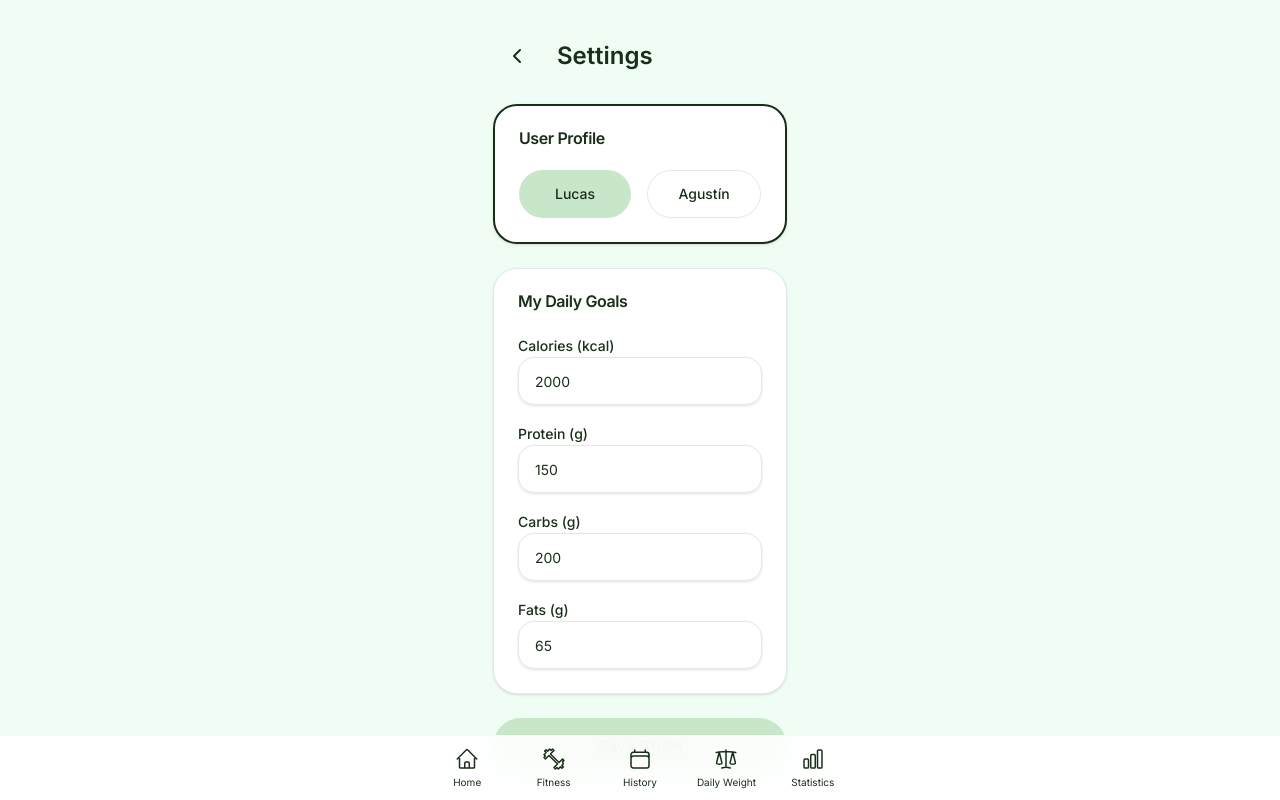
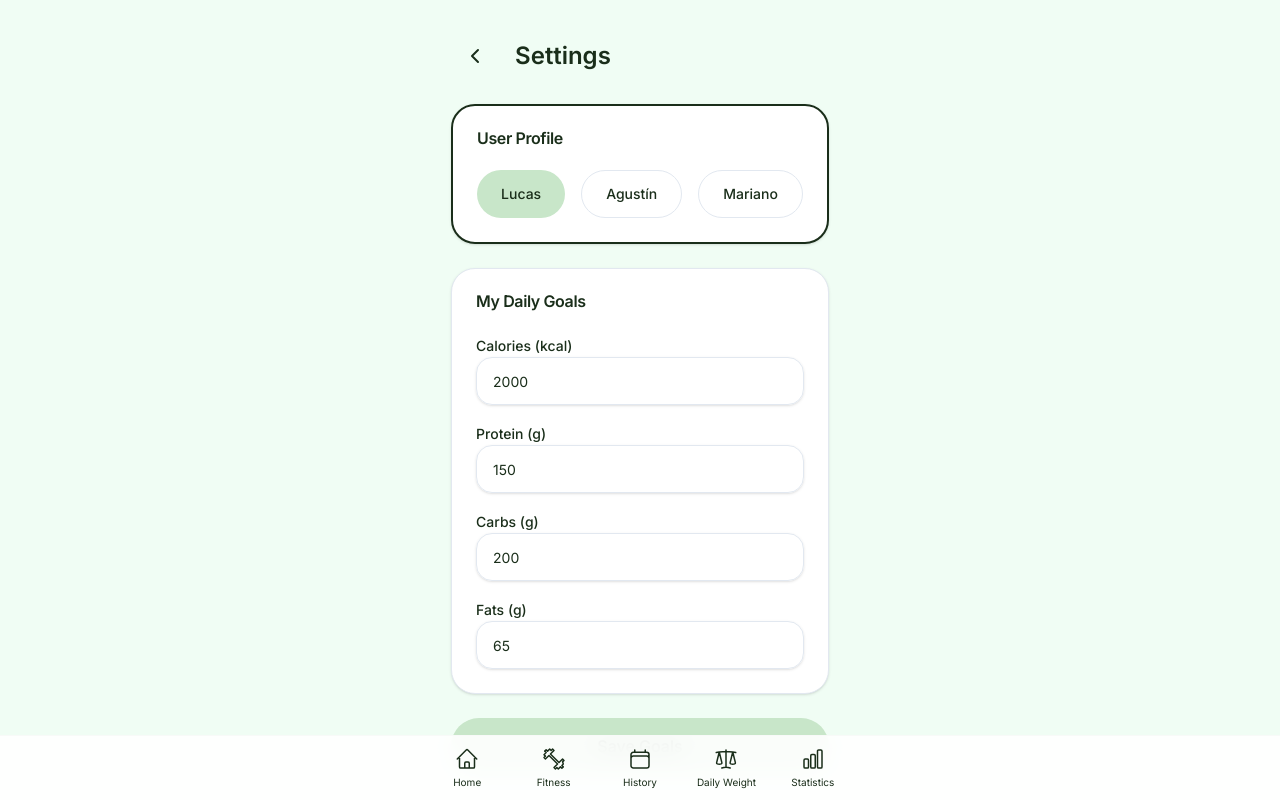
Before and after one commit to luqqas96/Jules-APPS, a Next.js app: page /settings in a window 1280 px wide. Built offline with nearby package versions, Linux system fonts and the light colour scheme.

Commit message:
feat: add Mariano profile
- Added Mariano to UserProfile type
- Updated AppContext to load Mariano's profile
- Added Mariano button to Settings page

Co-authored-by: luqqas96 <282232570+luqqas96@users.noreply.github.com>

```diff
--- a/src/app/settings/page.tsx
+++ b/src/app/settings/page.tsx
@@ -63,6 +63,13 @@ export default function SettingsPage() {
             >
               Agustín
             </Button>
+            <Button
+              variant={activeProfile === "Mariano" ? "mint" : "outline"}
+              className="flex-1"
+              onClick={() => setProfile("Mariano")}
+            >
+              Mariano
+            </Button>
           </div>
         </CardContent>
       </Card>
--- a/src/contexts/AppContext.tsx
+++ b/src/contexts/AppContext.tsx
@@ -62,7 +62,7 @@ export function AppProvider({ children }: { children: React.ReactNode }) {
     let currentProfile: UserProfile = "Lucas";
     if (!isLoaded) {
       const savedProfile = localStorage.getItem("pixel-tracker-active-profile") as UserProfile;
-      if (savedProfile === "Lucas" || savedProfile === "Agustin") {
+      if (savedProfile === "Lucas" || savedProfile === "Agustin" || savedProfile === "Mariano") {
         currentProfile = savedProfile;
         setTimeout(() => setActiveProfileState(savedProfile), 0);
       }
--- a/src/types/index.ts
+++ b/src/types/index.ts
@@ -14,7 +14,7 @@ export interface FoodEntry {
   timestamp: number;
 }
 
-export type UserProfile = "Lucas" | "Agustin";
+export type UserProfile = "Lucas" | "Agustin" | "Mariano";
 
 export type MealType = "Desayuno" | "Almuerzo" | "Merienda" | "Cena";
 
```
Also changed, not shown: 1 other file (tests, documents, lock files or other folders).
